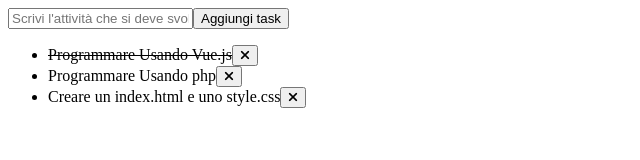
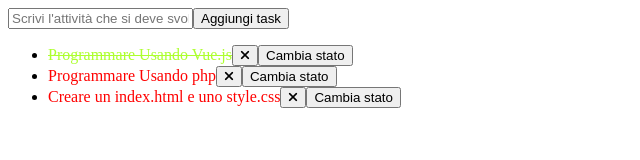
Before and after one commit to MathiasChirivi/vue-todolist, a plain HTML site: page index.html in a window 1280 px wide. Shown: the whole page, without its empty margins (0-640 px from the left). Drawn offline with nearby package versions, Linux system fonts and the light colour scheme.

Commit message:
fix code

```diff
--- a/css/style.css
+++ b/css/style.css
@@ -1,3 +1,8 @@
 .textTrue{
     text-decoration: line-through;
+    color: greenyellow;
 }
+
+.text{
+    color: red;
+}
--- a/index.html
+++ b/index.html
@@ -17,16 +17,16 @@
         <span v-show="inputError">Scrivere almeno 2 caratteri</span>
 
         <ul>
-            <li v-for="(task, index) in taskList" @click="getDoneLine(index)" >
+            <li v-for="(task, index) in taskList"  >
                 <span v-if="task.done" class="textTrue">{{task.text}}</span>
-                <span v-else="task.done">{{task.text}}</span>
+                <span v-else="task.done" class="text">{{task.text}}</span>
                 <button @click="removeToDo(index)">
                     <i class="fa-sharp fa-solid fa-xmark fa-beat" style="color: #000000;">
                     </i>
                 </button>
+                <button @click="getDoneLine(index)">Cambia stato</button>
             </li>
         </ul>
-
     </div>
 
 
--- a/js/main.js
+++ b/js/main.js
@@ -21,9 +21,9 @@ createApp({
         }
     },
     methods:{
-        lineThrough(index){
-            return (this.taskList[index].done) ? 'textTrue' : '';
-        },
+        // lineThrough(index){
+        //     return (this.taskList[index].done) ? 'textTrue' : '';
+        // },
         addTask(){
             if(this.newTask.length >= 2){
                 this.inputError = false;
@@ -44,5 +44,8 @@ createApp({
         getDoneLine(index){
             this.taskList[index].done = !this.taskList[index].done;
             },
+        changetask(index){
+            console.log(index)
+        }
         }
 }).mount('#app')
```
